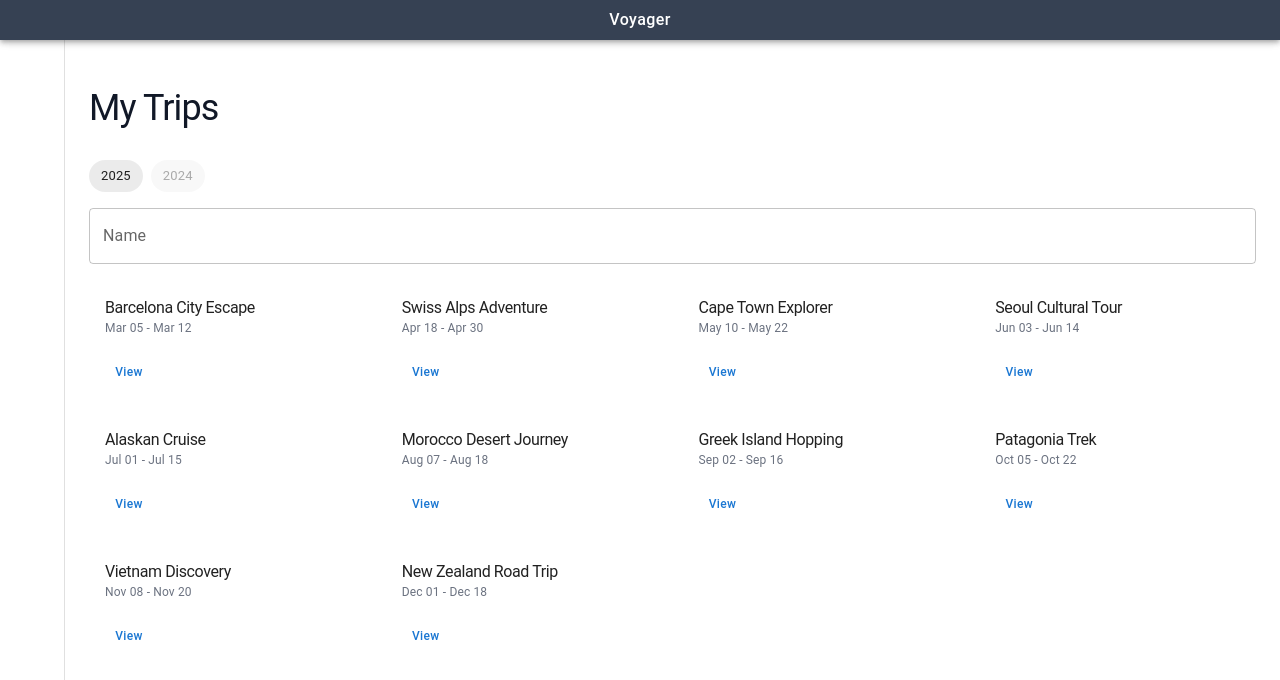
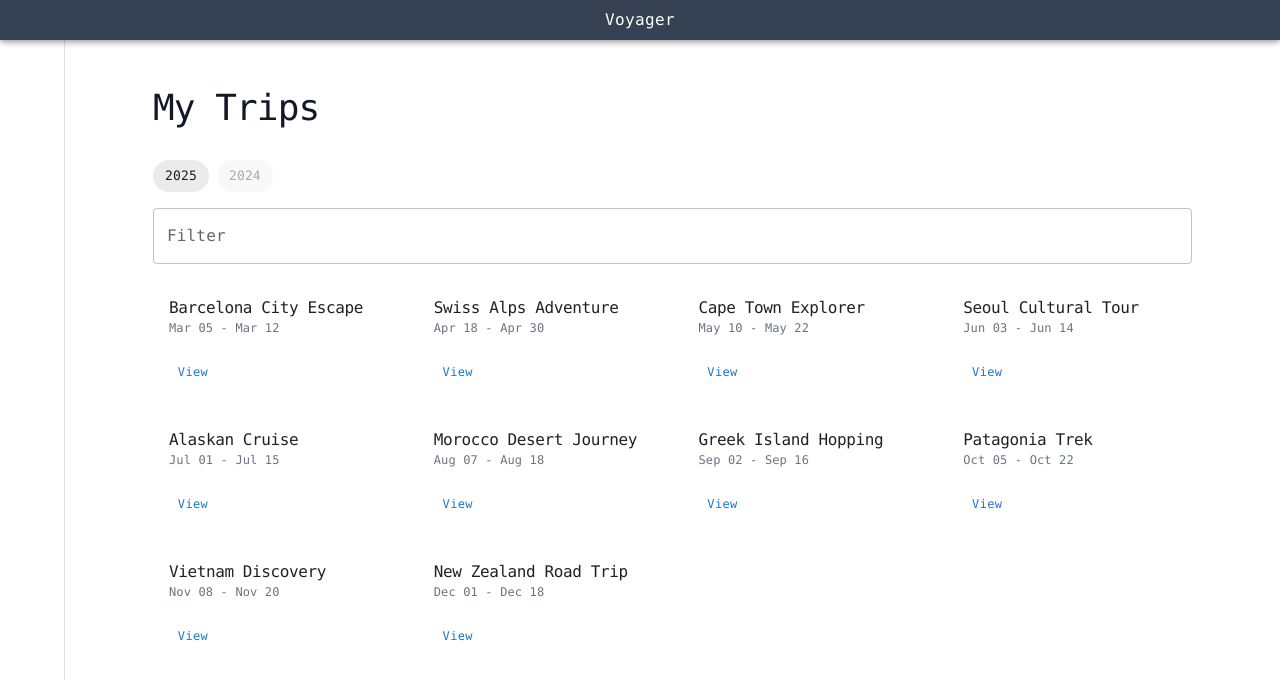
Before and after one commit to prathameshd/voyager, a React (Vite) app in the folder my-app/: page / in a window 1280 px wide. Shown: the top 680 px of the page. Built offline with nearby package versions, Linux system fonts and the light colour scheme; some icons are missing.

Commit message:
add filter for trips

```diff
--- a/my-app/src/components/MiniDrawer.tsx
+++ b/my-app/src/components/MiniDrawer.tsx
@@ -15,7 +15,7 @@ import SettingsIcon from '@mui/icons-material/Settings';
 import { Outlet, useNavigate } from 'react-router-dom';
 import { Button, Tooltip } from '@mui/material';
 
-const drawerWidth = 240;
+const drawerWidth = 0;
 
 
 const openedMixin = (theme: Theme): CSSObject => ({
@@ -84,10 +84,10 @@ const Drawer = styled(MuiDrawer, { shouldForwardProp: (prop) => prop !== 'open'
         variants: [
             {
                 props: ({ open }) => open,
-                style: {
-                    ...openedMixin(theme),
-                    '& .MuiDrawer-paper': openedMixin(theme),
-                },
+                // style: {
+                //     ...openedMixin(theme),
+                //     '& .MuiDrawer-paper': openedMixin(theme),
+                // },
             },
             {
                 props: ({ open }) => !open,
--- a/my-app/src/components/Overview.tsx
+++ b/my-app/src/components/Overview.tsx
@@ -9,15 +9,20 @@ export default function Overview() {
     const [query, setQuery] = useState<string>('');
     const [trips, setTrips] = useState<Array<Trip>>([]);
     const navigate = useNavigate();
+    const [open, setOpen] = useState(false);
 
     useEffect(() => {
         setTrips(mockTrips);
     }, [])
 
     useEffect(() => {
-        setTimeout(() => {
-            console.log("query chnage", query)
-        }, 1000);
+        if (query) {
+            let filteredTrip = mockTrips.filter(t => t.name?.toLowerCase().includes(query.toLowerCase()));
+            setTrips(filteredTrip);
+        }
+        else {
+            setTrips(mockTrips);
+        }
     }, [query])
 
     const viewDetails = (id: any): void => {
@@ -36,13 +41,16 @@ export default function Overview() {
             </div>
             <div>
                 <Autocomplete
+                    open={open}
+                    onOpen={() => setOpen(false)} // Prevents opening on click
+                    onClose={() => setOpen(false)}
                     disablePortal
                     value={query}
                     onInputChange={(event, newInputValue) => setQuery(newInputValue)}
                     options={trips.map((t) => t.name)}
                     sx={{ width: '100%' }}
                     freeSolo={true}
-                    renderInput={(params) => <TextField {...params} label="Name" />}
+                    renderInput={(params) => <TextField {...params} label="Filter" />}
                 />
             </div>
             {/* <div className='flex flex-row gap-4'>  */}
--- a/my-app/src/components/TripDetail.tsx
+++ b/my-app/src/components/TripDetail.tsx
@@ -68,7 +68,7 @@ export default function TripDetail() {
         // set the tabs
         const tabsData = [
             { name: 'Summary', id: 1 },
-            { name: 'Itenerary', id: 2 },
+            { name: 'Itenerary', id: 2, disabled: true },
             { name: 'Places', id: 3 },
             { name: 'Notes', id: 4 },
             { name: 'Packing', id: 5 },
@@ -88,7 +88,7 @@ export default function TripDetail() {
                     <Chip label={tripDates} />
                 </div>
                 <div>
-                    <Button size="small" sx={{textTransform:'capitalize'}} variant="text">Edit Trip</Button>
+                    <Button size="small" sx={{ textTransform: 'capitalize' }} variant="text">Edit Trip</Button>
                 </div>
             </div>
 
@@ -112,7 +112,7 @@ export default function TripDetail() {
                 >
                     {tabs.map((tab) =>
                     (
-                        <Tab key={tab.id} value={tab.id} sx={{ textTransform: 'none' }} label={tab.name} />
+                        <Tab key={tab.id} value={tab.id} sx={{ textTransform: 'none' }} label={tab.name} disabled={tab.disabled} />
                     ))}
                 </Tabs>
 
@@ -120,28 +120,6 @@ export default function TripDetail() {
                     <TripSummary></TripSummary>
                 </div>
                 <div className="p-[16px]" hidden={value != 2}>
-                    <Timeline>
-                        <TimelineItem>
-                            <TimelineSeparator>
-                                <TimelineDot />
-                                <TimelineConnector />
-                            </TimelineSeparator>
-                            <TimelineContent>Eat</TimelineContent>
-                        </TimelineItem>
-                        <TimelineItem>
-                            <TimelineSeparator>
-                                <TimelineDot />
-                                <TimelineConnector />
-                            </TimelineSeparator>
-                            <TimelineContent>Code</TimelineContent>
-                        </TimelineItem>
-                        <TimelineItem>
-                            <TimelineSeparator>
-                                <TimelineDot />
-                            </TimelineSeparator>
-                            <TimelineContent>Sleep</TimelineContent>
-                        </TimelineItem>
-                    </Timeline>
                 </div>
                 <div className="p-[16px]" hidden={value != 3}>
                     Item three
--- a/my-app/src/components/trip/TripNotes.tsx
+++ b/my-app/src/components/trip/TripNotes.tsx
@@ -7,7 +7,7 @@ export function TripNotes() {
   const [notes, setNotes] = useState<Array<any>>([]);
   const editor = useEditor({
     extensions: [StarterKit],
-    content: `    `,
+    content: ``,
   });
 
   // Ensure there's always space to click into
@@ -26,10 +26,16 @@ export function TripNotes() {
   // }, [editor]);
 
   return (
-    <div className="editor-wrapper">
-      <div className="editor-shell">
-        <EditorContent editor={editor} />
+    <>
+      <div className="editor-wrapper">
+        <div className="editor-shell">
+          <EditorContent editor={editor} />
+        </div>
       </div>
-    </div>
+
+      <div className="">
+        <span className="text-xs text-gray-400">Notes are auto saved.</span>
+      </div>
+    </>
   )
 }
--- a/my-app/src/components/trip/TripSummary.tsx
+++ b/my-app/src/components/trip/TripSummary.tsx
@@ -1,9 +1,12 @@
-import  { Card, CardContent, Box, Typography, Divider, Button } from "@mui/material";
+import { Card, CardContent, Box, Typography, Divider, Button } from "@mui/material";
 import FlightTakeoffIcon from '@mui/icons-material/FlightTakeoff';
 
 export default function TripSummary() {
     return (
         <div className="flex flex-col gap-4 mt-4">
+            <div>
+                Travel
+            </div>
             <div>
                 <Card sx={{ maxWidth: 600, margin: 1, borderRadius: 2, boxShadow: 2 }}>
                     <CardContent>
@@ -47,6 +50,10 @@ export default function TripSummary() {
                     </CardContent>
                 </Card>
             </div>
+
+            <div>
+                Places
+            </div>
         </div>
     );
 }
--- a/my-app/src/styles/main.scss
+++ b/my-app/src/styles/main.scss
@@ -6,10 +6,12 @@
 $primary: #6366f1;
 
 @layer components {
+
   /* For Firefox */
   * {
     scrollbar-width: thin;
-    scrollbar-color: #9ca3af #f3f4f6; /* thumb track */
+    scrollbar-color: #9ca3af #f3f4f6;
+    /* thumb track */
   }
 
   /* For Chrome, Edge, and Safari */
@@ -28,10 +30,14 @@ $primary: #6366f1;
 }
 
 body {
-  font-family: system-ui, sans-serif;
+  font-family: ui-monospace, SFMono-Regular, Menlo, Monaco, Consolas, "Liberation Mono", "Courier New", monospace !important;
   background: #f8fafc;
   // background-color: #000;
   color: #000;
+
+  *{
+    font-family: ui-monospace, SFMono-Regular, Menlo, Monaco, Consolas, "Liberation Mono", "Courier New", monospace !important;
+  }
 }
 
 .container {
@@ -40,7 +46,8 @@ body {
 
 :root {
   width: 100%;
-  font-family: system-ui, Avenir, Helvetica, Arial, sans-serif;
+  font-family: ui-monospace, SFMono-Regular, Menlo, Monaco, Consolas, "Liberation Mono", "Courier New", monospace !important;
+  // font-family: system-ui, Avenir, Helvetica, Arial, sans-serif;
   line-height: 1.5;
   font-weight: 400;
 
@@ -118,9 +125,10 @@ button:focus-visible {
 //copied from app.scss
 #root {
   // max-width: 1280px;
-  width: 100vw;
+  width: 90vw;
   margin: 0 auto;
   margin-top: 64px;
+  // margin-left: 64px;
   // padding: 2rem;
   // text-align: center;
 }
@@ -180,15 +188,17 @@ button:focus-visible {
 
 /* This is the "page" */
 .editor-shell {
-  width: 800px;          /* max page width */
+  width: 600px;
+  /* max page width */
   max-width: 100vw;
   max-height: 500px;
   border: 1px solid #ccc;
   border-radius: 8px;
   padding: 16px;
   background: white;
-  overflow-y: auto;     /* scroll document */
-  box-shadow: 0 8px 24px rgba(0,0,0,0.05);
+  overflow-y: auto;
+  /* scroll document */
+  box-shadow: 0 8px 24px rgba(0, 0, 0, 0.05);
 }
 
 /* Actual editable document */
```
